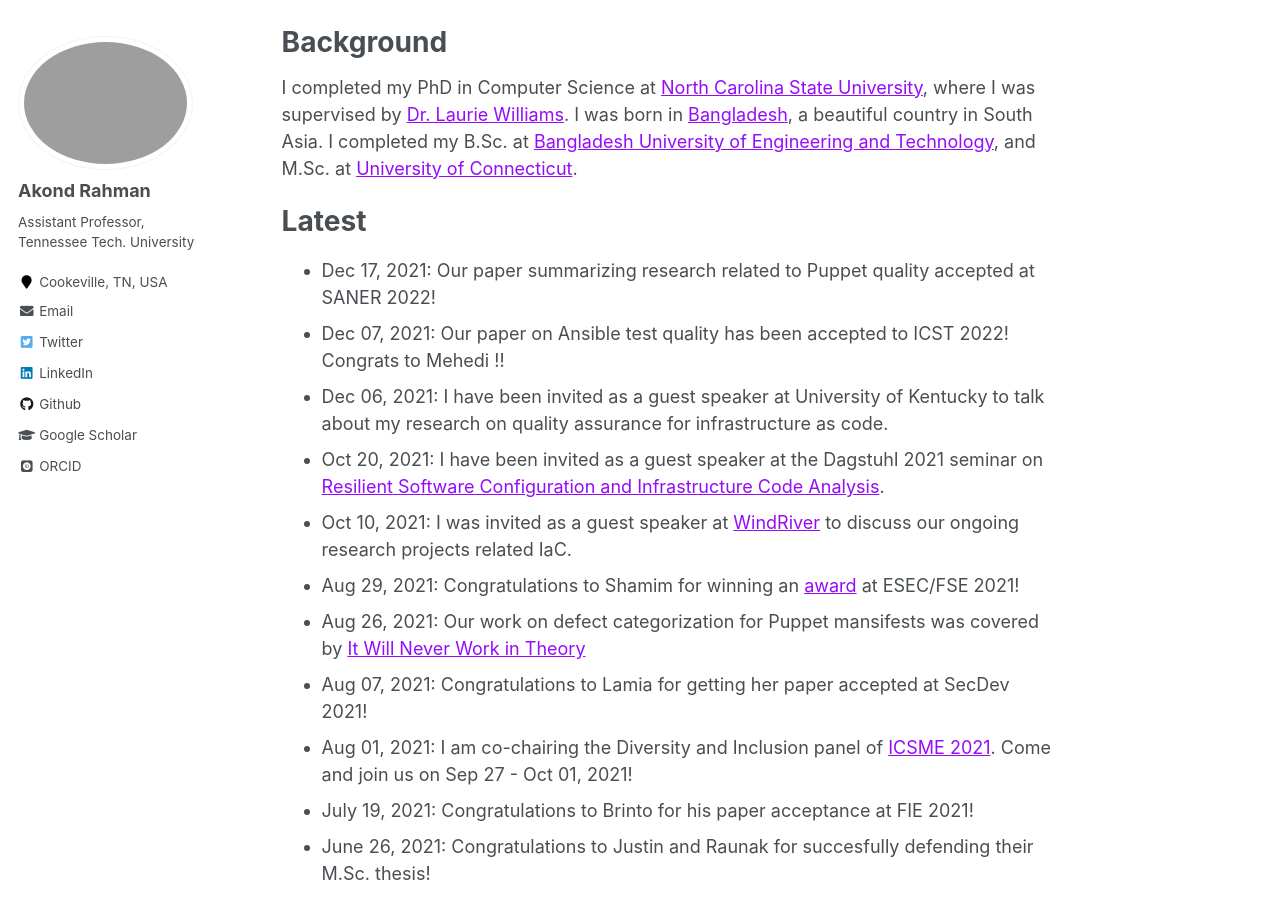
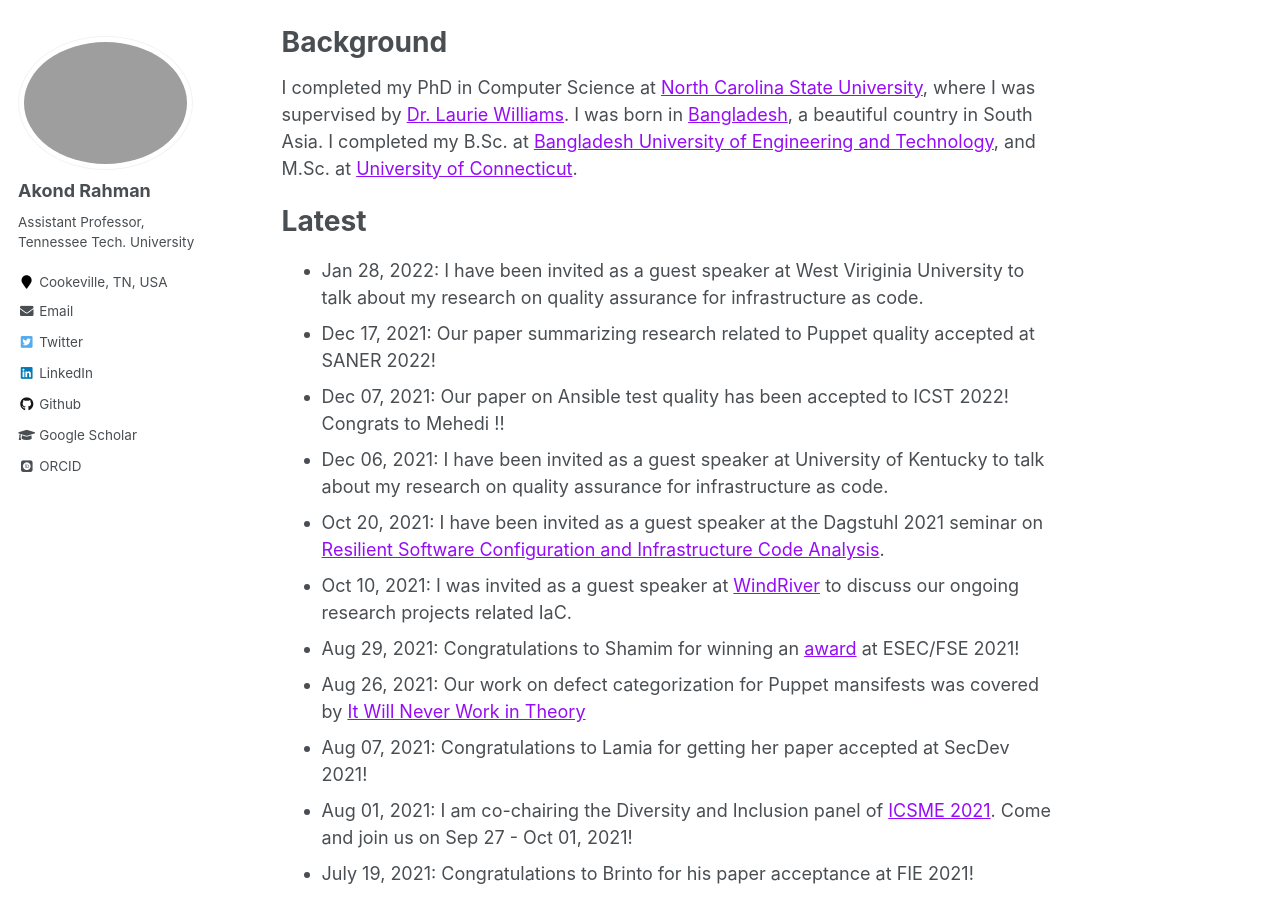
Before and after one commit to akondrahman/akondrahman.github.io, a Jekyll site: the page built from _pages/about.md, in a window 1280 px wide and 900 px high, scrolled down 624 px. Built offline with Jekyll 4.4.1, drawn with Linux system fonts in a browser that asks for light colours; some web fonts are replaced.

Commit message:
west virginia update

```diff
--- a/_pages/about.md
+++ b/_pages/about.md
@@ -31,6 +31,7 @@ I completed my PhD in Computer Science at [North Carolina State University](http
 
 Latest
 ======
+- Jan 28, 2022: I have been invited as a guest speaker at West Viriginia University to talk about my research on quality assurance for infrastructure as code.
 - Dec 17, 2021: Our paper summarizing research related to Puppet quality accepted at SANER 2022!
 - Dec 07, 2021: Our paper on Ansible test quality has been accepted to ICST 2022! Congrats to Mehedi !!
 - Dec 06, 2021: I have been invited as a guest speaker at University of Kentucky to talk about my research on quality assurance for infrastructure as code.
```
Also changed, not shown: 1 other file.
